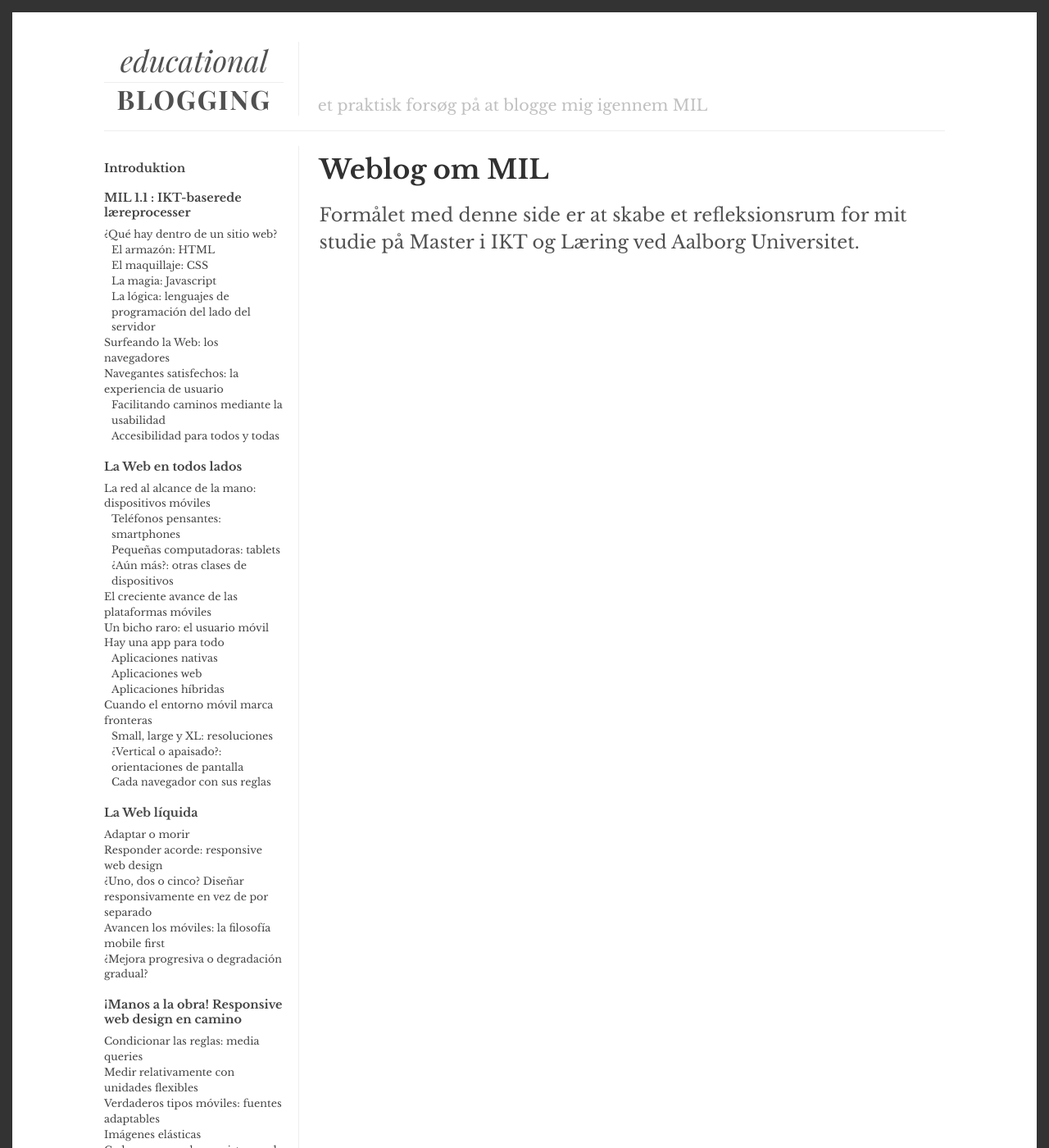
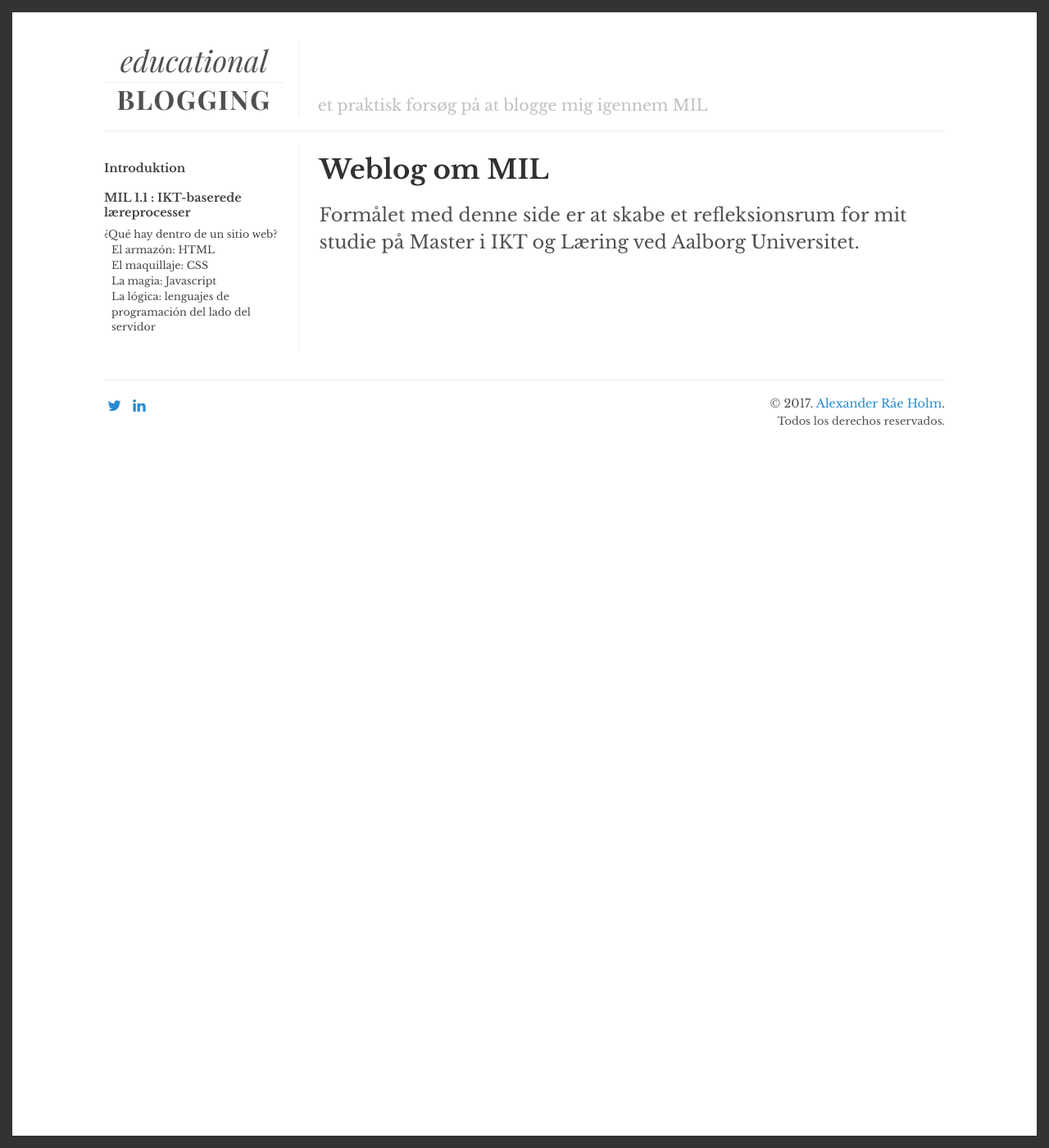
Before and after one commit to alexanderrae/educational-blogging, a Jekyll site: the page built from index.html, in a window 1280 px wide and 1400 px high. Shown: the whole window at 82% size. Built offline with Jekyll 4.4.1, drawn with Linux system fonts in a browser that asks for light colours; the list of posts is cut into pages by our own code; some of the changed text lies outside the part shown.

Commit message:
Update sidebar.yml

```diff
--- a/_data/sidebar.yml
+++ b/_data/sidebar.yml
@@ -14,94 +14,3 @@
         title: "La magia: Javascript"
       - url: logica
         title: "La lógica: lenguajes de programación del lado del servidor"
-  - url: surfeando-la-web
-    title: "Surfeando la Web: los navegadores"
-  - url: navegantes-satisfechos
-    title: "Navegantes satisfechos: la experiencia de usuario"
-    subsubcaps:
-      - url: facilitando-caminos
-        title: "Facilitando caminos mediante la usabilidad"
-      - url: accesibilidad
-        title: "Accesibilidad para todos y todas"
-- title: "La Web en todos lados"
-  url: en-todos-lados
-  subcaps:
-  - url: red-al-alcance
-    title: "La red al alcance de la mano: dispositivos móviles"
-    subsubcaps:
-      - url: telefonos-pensantes
-        title: "Teléfonos pensantes: smartphones"
-      - url: pequenas-computadoras
-        title: "Pequeñas computadoras: tablets"
-      - url: aun-mas
-        title: "¿Aún más?: otras clases de dispositivos"
-  - url: creciente-avance
-    title: "El creciente avance de las plataformas móviles"
-  - url: bicho-raro
-    title: "Un bicho raro: el usuario móvil"
-  - url: app-para-todo
-    title: "Hay una app para todo"
-    subsubcaps:
-      - url: nativas
-        title: "Aplicaciones nativas"
-      - url: web
-        title: "Aplicaciones web"
-      - url: hibridas
-        title: "Aplicaciones híbridas"
-  - url: entorno-movil
-    title: "Cuando el entorno móvil marca fronteras"
-    subsubcaps:
-      - url: small-large-xl
-        title: "Small, large y XL: resoluciones"
-      - url: vertical-o-apaisado
-        title: "¿Vertical o apaisado?: orientaciones de pantalla"
-      - url: navegador-reglas
-        title: "Cada navegador con sus reglas"
-- title: "La Web líquida"
-  url: web-liquida
-  subcaps:
-    - url: adaptar-o-morir
-      title: "Adaptar o morir"
-    - url: responder-acorde
-      title: "Responder acorde: responsive web design"
-    - url: disenar-responsivamente
-      title: "¿Uno, dos o cinco? Diseñar responsivamente en vez de por separado"
-    - url: mobile-first
-      title: "Avancen los móviles: la filosofía mobile first"
-    - url: mejora-degradacion
-      title: "¿Mejora progresiva o degradación gradual?"
-- title: "¡Manos a la obra! Responsive web design en camino"
-  url: rwd-en-camino
-  subcaps:
-    - url: media-queries
-      title: "Condicionar las reglas: media queries"
-    - url: unidades-flexibles
-      title: "Medir relativamente con unidades flexibles"
-    - url: tipos-moviles
-      title: "Verdaderos tipos móviles: fuentes adaptables"
-    - url: imagenes-elasticas
-      title: "Imágenes elásticas"
-    - url: sistemas-de-grillas
-      title: "Cada cosa en su lugar: sistemas de grillas"
-    - url: cerrando-grietas
-      title: "Cerrando grietas con polyfills"
-    - url: era-touch
-      title: "La era touch: gestos táctiles"
-    - url: frameworks
-      title: "Marche un combo para llevar: frameworks"
-- title: "De la teoría a la práctica: diseño web responsivo en acción"
-  url: teoria-a-la-practica
-  subcaps:
-    - url: quien-lo-usa
-      title: "¿Quién lo usa?: análisis de aplicación"
-      subsubcaps:
-        - url: infobae
-          title: "Responsive web design en las grandes ligas: Infobae"
-        - url: portfolio
-          title: "Pensando un portfolio: rediseño del sitio web personal de la autora"
-    - url: ganan-todos
-      title: "Ganan todos: beneficios del uso de esta práctica"
-- title: "Conclusiones"
-  url: conclusiones
-- title: "Bibliografi"
-  url: bibliografi
```
